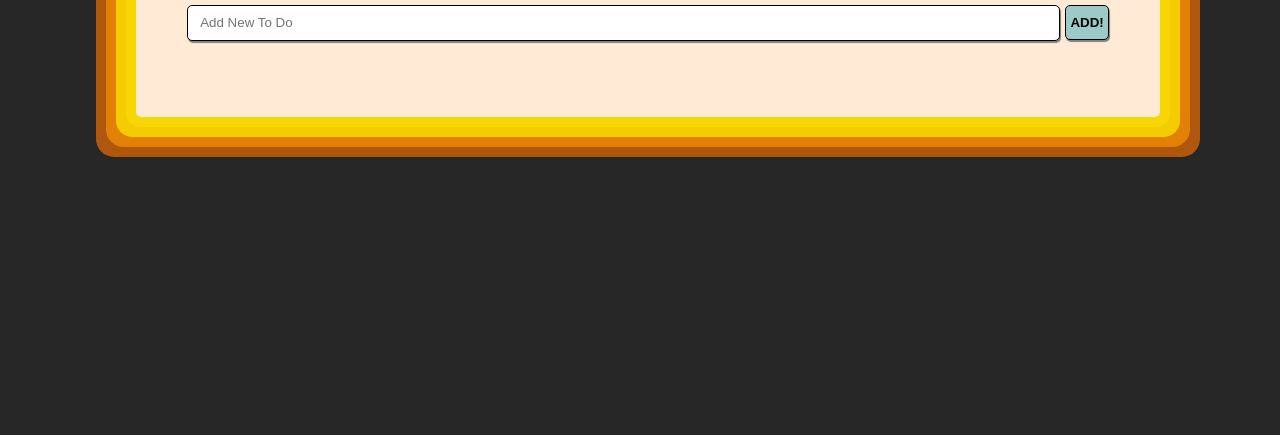
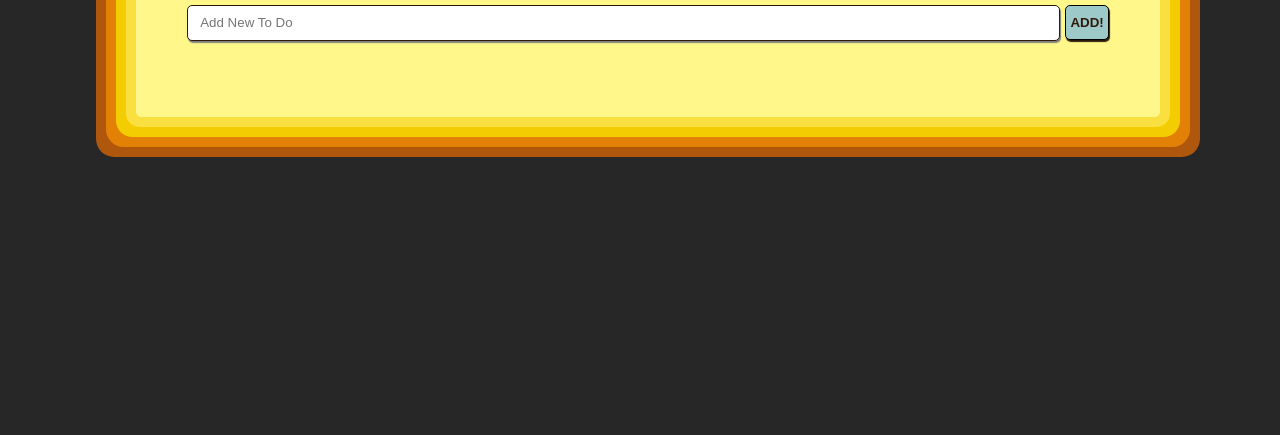
Before and after one commit to LudvigThunberg/To-Do-List-Rewrite, a website: page index.html in a window 1280 px wide. Shown: the part 381-816 px from the top of the page. Drawn offline with Linux system fonts and the light colour scheme.

Commit message:
changed colors

```diff
--- a/scss/_variables.scss
+++ b/scss/_variables.scss
@@ -1,3 +1,4 @@
 //Colors
 $button-color: rgb(157, 201, 201);
 $button-color-hover: rgb(159, 185, 185);
+$text-color: rgb(46, 25, 11);
--- a/scss/main.scss
+++ b/scss/main.scss
@@ -11,11 +11,12 @@
   font-weight: bold;
   background-color: $button-color;
   transition: 0.1s;
-  box-shadow: 1px 2px 1px gray;
+  box-shadow: 1px 2px 1px $text-color;
   cursor: pointer;
   display: flex;
   justify-content: center;
   align-items: center;
+  color: $text-color;
   &:hover {
     background-color: $button-color-hover;
   }
@@ -25,6 +26,7 @@
   }
   .fa {
     font-size: 1.2rem;
+    color: $text-color;
   }
 }
 .important {
@@ -53,14 +55,14 @@ body {
 
   #to-do-container {
     min-height: 150px;
-    background-color: rgb(255, 234, 214);
+    background-color: rgb(255, 247, 138);
     width: 80%;
     display: flex;
     flex-direction: column;
     align-items: center;
     border-radius: 5px;
     padding-bottom: 30px;
-    box-shadow: 0 0 0 10px rgba(255, 238, 0, 0.281),
+    box-shadow: 0 0 0 10px rgba(255, 247, 138, 0.452),
       0 0 0 20px rgba(255, 251, 0, 0.623), 0 0 0 30px rgba(255, 153, 0, 0.637),
       0 0 0 40px rgba(255, 115, 0, 0.637);
 
@@ -73,6 +75,7 @@ body {
       h2 {
         margin-right: auto;
         text-decoration: underline;
+        color: $text-color;
       }
     }
     #list-container {
@@ -86,7 +89,7 @@ body {
         gap: 5px;
         #add-list-item-input {
           height: 36px;
-          border: 1px solid black;
+          border: 1px solid $text-color;
           box-sizing: border-box;
           width: 100%;
           border-radius: 5px;
@@ -115,7 +118,7 @@ body {
             justify-content: flex-end;
             gap: 7px;
             align-items: center;
-            border: 1px solid rgba(0, 0, 0, 0.315);
+            border: 1px solid $text-color;
             border-radius: 5px;
             padding: 7px;
             box-shadow: 1px 2px 1px gray;
@@ -126,6 +129,7 @@ body {
               margin-bottom: 0;
               margin-right: auto;
               font-weight: bold;
+              color: $text-color;
             }
 
             .to-do-done {
```
Also changed, not shown: css/main.css.
